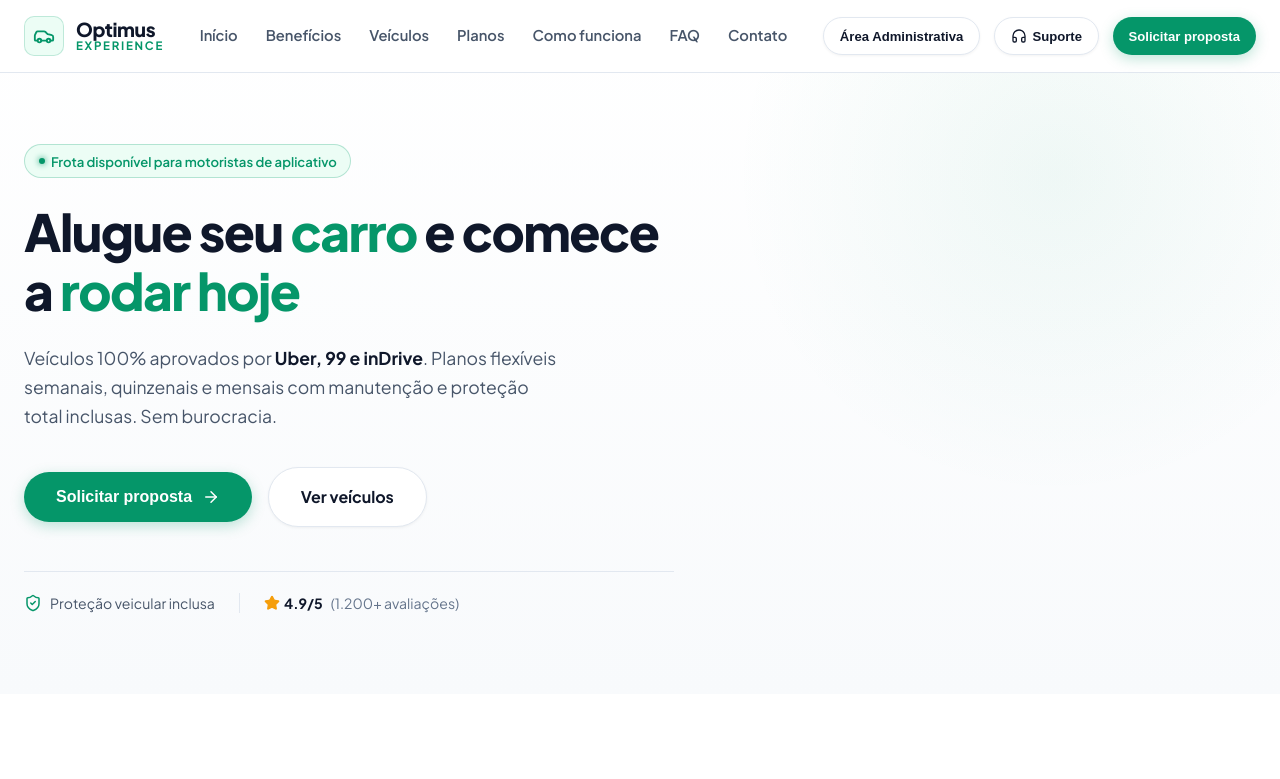
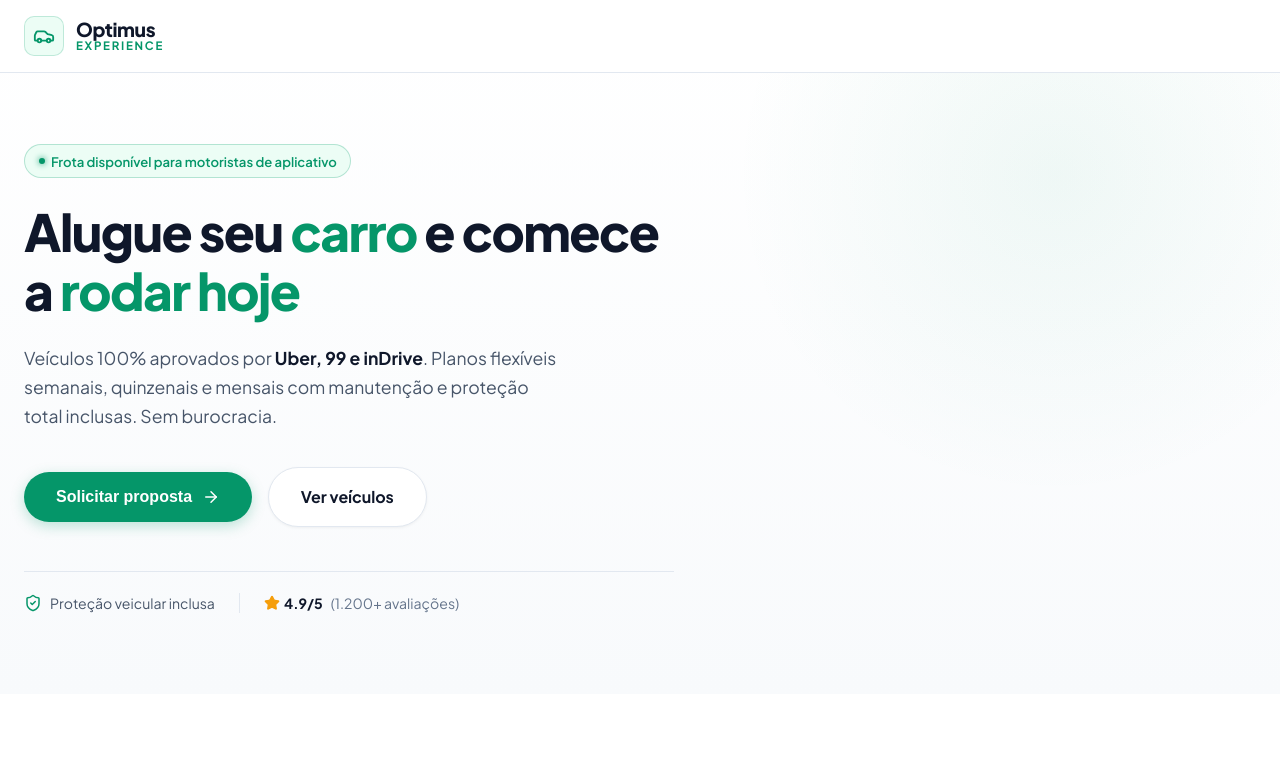
Before and after one commit to AlanySouza2203/Optimus_Experience, a React (Vite) app: page / in a window 1280 px wide. Shown: the top 779 px of the page. Built offline with nearby package versions, Linux system fonts and the light colour scheme; no server answers.

Commit message:
fix: renderizar condicionalmente React isMobile garantindo que apenas o icone de 3 linhas exista no DOM mobile

```diff
--- a/src/components/Navbar.jsx
+++ b/src/components/Navbar.jsx
@@ -5,17 +5,29 @@ import './Navbar.css';
 export default function Navbar({ onOpenProposal, onOpenAdmin, onOpenDriverSupport }) {
   const [scrolled, setScrolled] = useState(false);
   const [mobileMenuOpen, setMobileMenuOpen] = useState(false);
+  const [isMobile, setIsMobile] = useState(false);
 
   useEffect(() => {
+    const checkMobile = () => {
+      setIsMobile(window.innerWidth <= 1280);
+      setScrolled(window.scrollY > 20);
+    };
+
     const handleScroll = () => {
       setScrolled(window.scrollY > 20);
     };
+
+    checkMobile();
+    window.addEventListener('resize', checkMobile);
     window.addEventListener('scroll', handleScroll);
-    return () => window.removeEventListener('scroll', handleScroll);
+    return () => {
+      window.removeEventListener('resize', checkMobile);
+      window.removeEventListener('scroll', handleScroll);
+    };
   }, []);
 
   return (
-    <header className={`navbar pos-f-t ${scrolled ? 'navbar-scrolled' : ''}`}>
+    <div className="pos-f-t">
       {/* External Collapsible Content (pos-f-t pattern) */}
       <div
         className={`collapse ${mobileMenuOpen ? 'show' : ''}`}
@@ -66,6 +78,7 @@ export default function Navbar({ onOpenProposal, onOpenAdmin, onOpenDriverSuppor
       </div>
 
       {/* Main Navbar Bar */}
+      <header className={`navbar ${scrolled ? 'navbar-scrolled' : ''}`}>
         <div className="container navbar-container">
           {/* Brand Logo */}
           <a href="#" className="navbar-brand">
@@ -79,6 +92,7 @@ export default function Navbar({ onOpenProposal, onOpenAdmin, onOpenDriverSuppor
           </a>
 
           {/* Desktop Nav Links */}
+          {!isMobile && (
             <nav className="nav-menu">
               <a href="#inicio" className="nav-link">Início</a>
               <a href="#beneficios" className="nav-link">Benefícios</a>
@@ -88,10 +102,12 @@ export default function Navbar({ onOpenProposal, onOpenAdmin, onOpenDriverSuppor
               <a href="#faq" className="nav-link">FAQ</a>
               <a href="#contato" className="nav-link">Contato</a>
             </nav>
+          )}
 
-        {/* Desktop Action Buttons */}
+          {/* Action Buttons */}
           <div className="nav-actions">
-          <div className="desktop-actions desktop-only">
+            {!isMobile && (
+              <div className="desktop-actions">
                 <button
                   className="btn btn-secondary btn-sm nav-login-btn"
                   onClick={onOpenAdmin}
@@ -114,8 +130,10 @@ export default function Navbar({ onOpenProposal, onOpenAdmin, onOpenDriverSuppor
                   <span>Solicitar proposta</span>
                 </button>
               </div>
+            )}
 
             {/* Mobile Toggler Button */}
+            {isMobile && (
               <button
                 className="navbar-toggler mobile-toggle"
                 type="button"
@@ -128,8 +146,10 @@ export default function Navbar({ onOpenProposal, onOpenAdmin, onOpenDriverSuppor
                   {mobileMenuOpen ? <X size={26} /> : <Menu size={26} />}
                 </span>
               </button>
+            )}
           </div>
         </div>
       </header>
+    </div>
   );
 }
```
Lines whose indentation alone changed are shown as unchanged.
